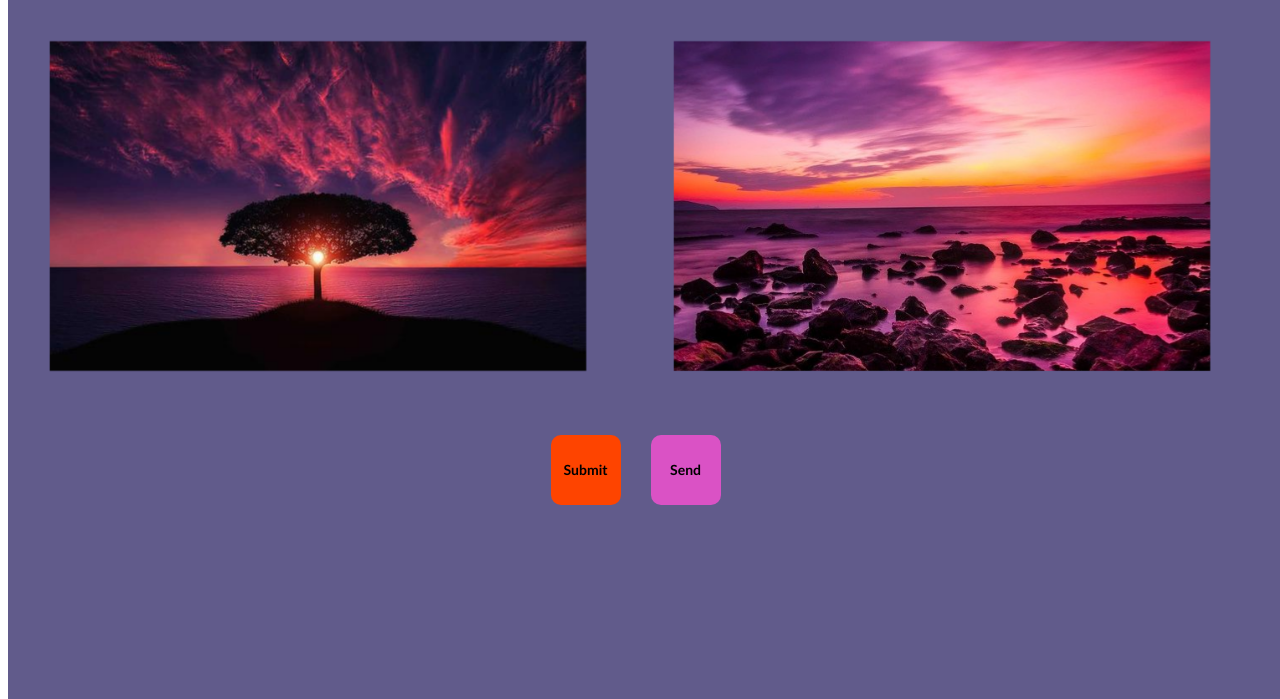
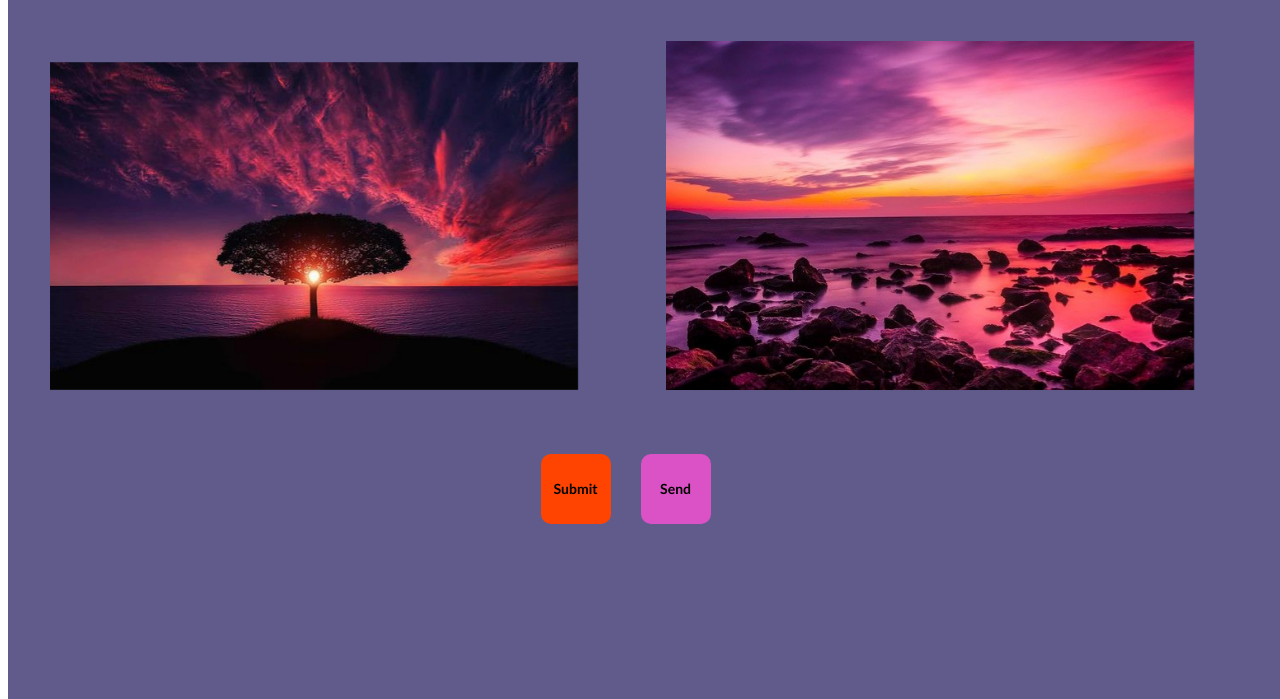
Before and after one commit to AllyxPally/css-animation, a plain HTML site: page index.html in a window 1280 px wide. Shown: the part 109-808 px from the top of the page. Drawn offline with nearby package versions, Linux system fonts and the light colour scheme.

Commit message:
last add

```diff
--- a/index.html
+++ b/index.html
@@ -11,11 +11,12 @@
     <body>
         <container class="container">
             <h1 class="animate__animated animate__fadeInDown">Hello World</h1>
-            <img src="images/tree_sunset.jpg">
-            <img src="images/sunset.jpg">
-            <div class="btns"><button class="btn">Submit</button>
-            <button class="btn-2">Send</button>
-        </div>
+            <img src="images/tree_sunset.jpg" alt="tree_sunset">
+            <img src="images/sunset.jpg" alt="sunset">
+            <div class="btns">
+             <button class="btn">Submit</button>
+             <button class="btn-2">Send</button>
+            </div>
         </container>
 
     </body>
--- a/styles/index.css
+++ b/styles/index.css
@@ -1,6 +1,7 @@
 .container{
-    width: 1300px;
-    height: 800px;
+    max-width: 1300px;
+    width: 100%;
+    min-height: 800px;
     position: absolute;
     background-color: rgb(97, 91, 139);
 }
```
